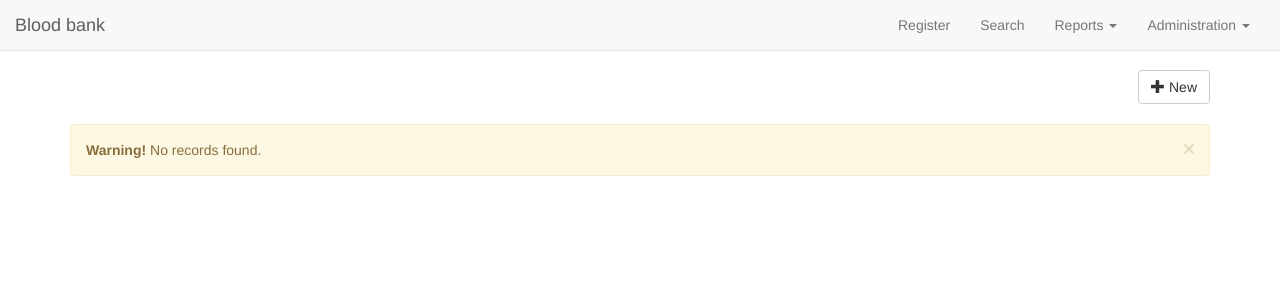
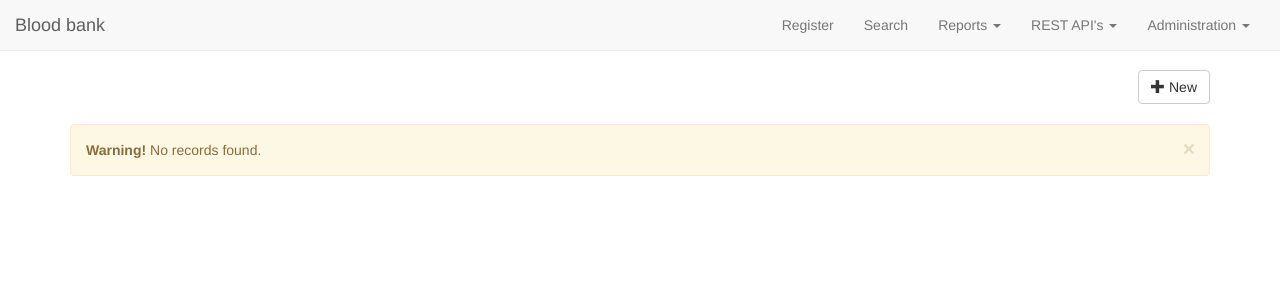
Before and after one commit to Ayushmani/bloodbank, a Django app: page /app/bloodgroup in a window 1280 px wide. Shown: the top 300 px of the page. Run offline with Django 3.2, Linux system fonts and the light colour scheme; data that the repository does not hold is empty; parts of the project's set-up code (start-up, migrations or seed data) failed here and were passed over; some libraries are stand-ins or nearby versions.

Commit message:
New API link added

```diff
--- a/templates/master.html
+++ b/templates/master.html
@@ -45,6 +45,13 @@
                     <li><a href="{% url "report_bloodgroup_population" %}">Bloodgroup population</a></li>
                   </ul>
                 </li>
+                <li class="dropdown">
+                  <a href="#" class="dropdown-toggle" data-toggle="dropdown">REST API's <span class="caret"></span></a>
+                  <ul class="dropdown-menu" role="menu">
+                    <li><a href="{% url "api_list_bloodgroup" %}">Bloodgroup</a></li>
+                  </ul>
+                </li>
+
                 <li class="dropdown">
                   <a href="#" class="dropdown-toggle" data-toggle="dropdown">Administration <span class="caret"></span></a>
                   <ul class="dropdown-menu" role="menu">
```
